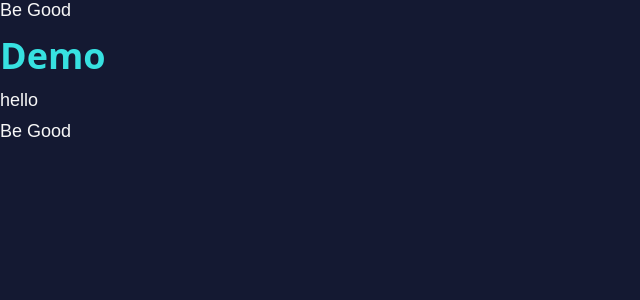
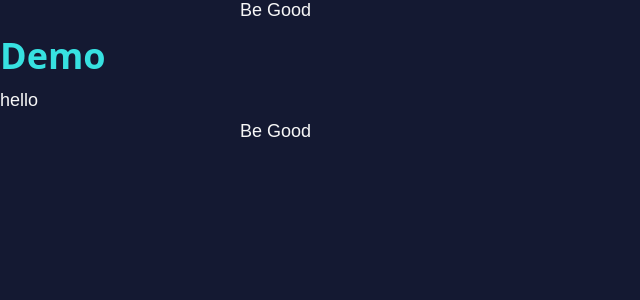
Before and after one commit to gothamgo/demo, a Jekyll site: the page built from index.html, in a window 1280 px wide. Shown: the top 300 px of the page, without its empty margins (0-640 px from the left). Built offline with Jekyll 4.4.1, drawn with Linux system fonts in a browser that asks for light colours.

Commit message:
Update footer.html

```diff
--- a/_includes/footer.html
+++ b/_includes/footer.html
@@ -1,7 +1,7 @@
 <style>
-  div.footer {
+  footer {
   }
-  banner {
+  div.banner {
     margin: 0 auto;
     max-width: 800px;
   }
```
